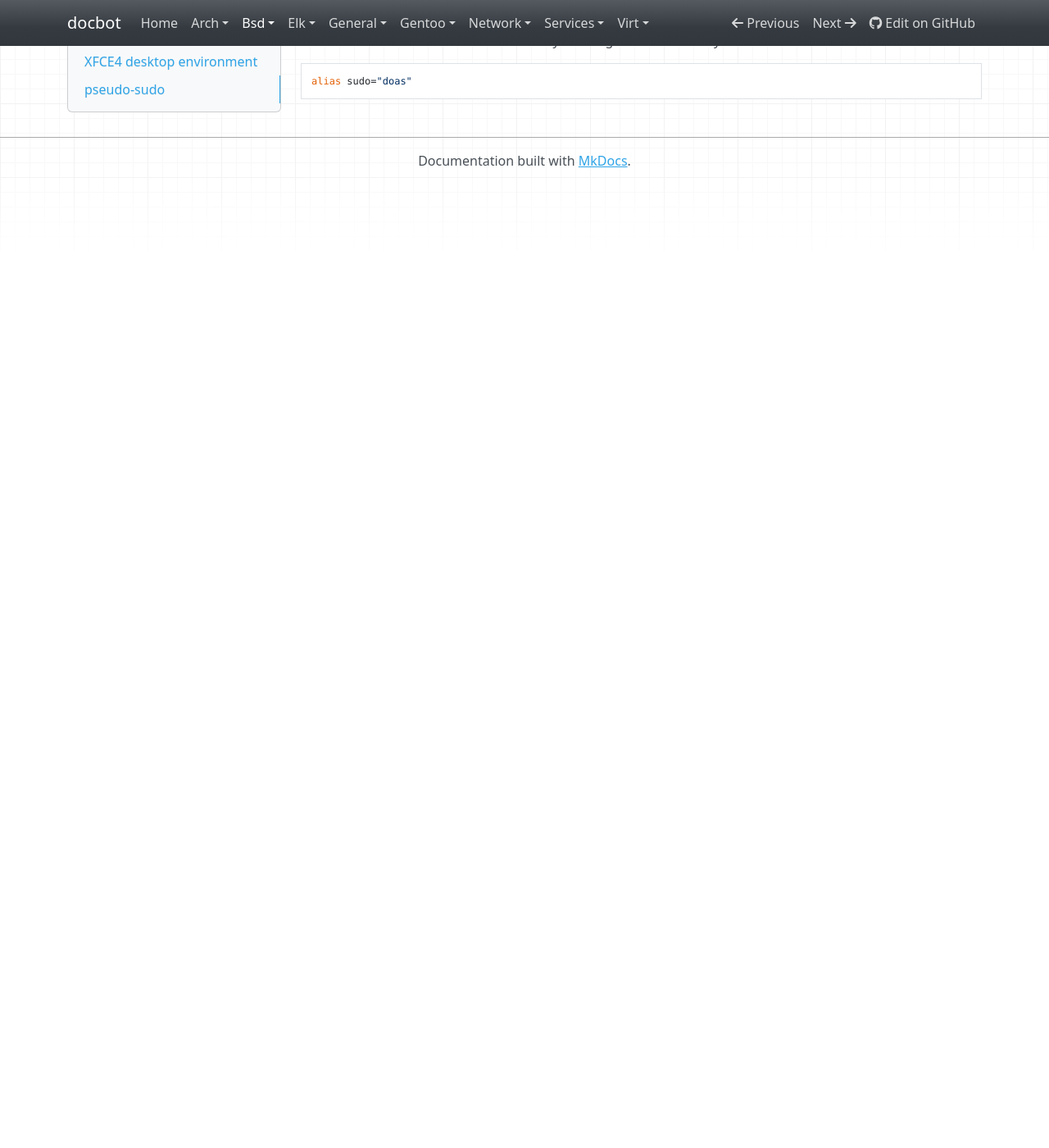
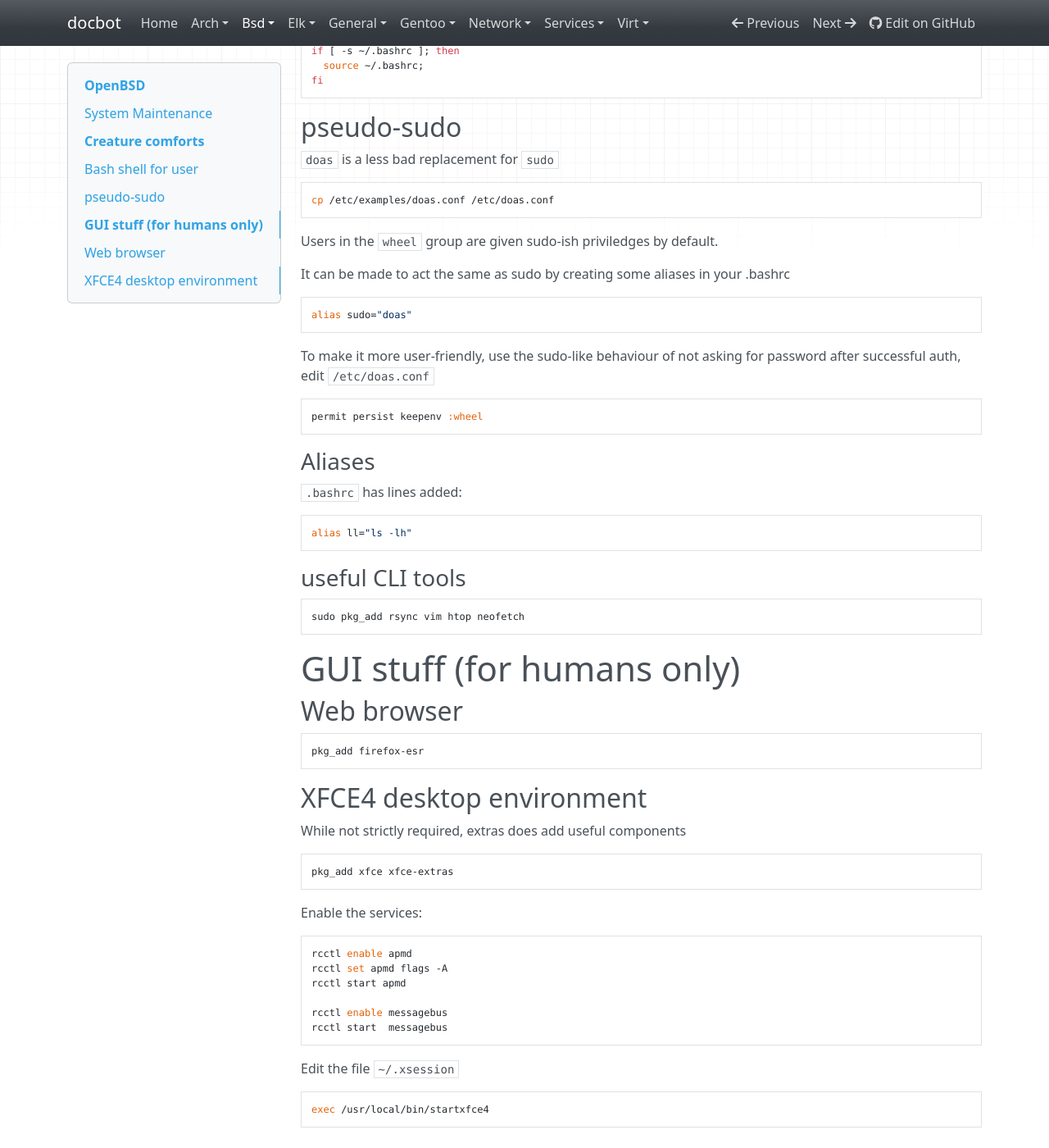
Before and after one commit to noahbailey/docbot, an MkDocs documentation site: the page built from docs/bsd/openbsd.md, in a window 1280 px wide and 1400 px high, scrolled down 1096 px. Shown: the whole window at 82% size. Built offline with MkDocs 1.6.1, drawn with Linux system fonts in a browser that asks for light colours; nearby versions of some CDN libraries; before the commit the page ends 1320 px from its top, so only the background shows below that; some of the changed text lies outside the part shown.

Commit message:
Update openbsd page

```diff
--- a/docs/bsd/openbsd.md
+++ b/docs/bsd/openbsd.md
@@ -1,6 +1,13 @@
 # OpenBSD
 
+Sources:
+
+* https://sohcahtoa.org.uk/openbsd.html
+* https://www.openbsd.org/faq/
+
 ## System Maintenance
+
+The base system is maintained seperately from the userspace.
 
 ### Updates/patches
 
@@ -19,19 +26,25 @@
 
     sudo pkg_check
 
-## Creature comforts
+# Creature comforts
 
-## Web browser
+## Bash shell for user
 
-    pkg_add firefox-esr
+    doas pkg_add bash
 
-## XFCE4 desktop environment
+change the shell for yourself
 
-    pkg_add xfce
+    chsh -s /usr/local/bin/bash
 
-Edit the file `~/.xsession`
+Create a minimal `.bashrc`
 
-    exec /usr/local/bin/startxfce4
+    export PS1="[\u@\h \W] "
+
+Create a minimal `.profile`
+
+    if [ -s ~/.bashrc ]; then
+      source ~/.bashrc;
+    fi
 
 ## pseudo-sudo
 
@@ -44,3 +57,43 @@ Users in the `wheel` group are given sudo-ish priviledges by default.
 It can be made to act the same as sudo by creating some aliases in your .bashrc
 
     alias sudo="doas"
+
+To make it more user-friendly, use the sudo-like behaviour of not asking for password after successful auth, edit `/etc/doas.conf`
+
+    permit persist keepenv :wheel
+
+### Aliases
+
+`.bashrc` has lines added:
+
+    alias ll="ls -lh"
+
+### useful CLI tools
+
+    sudo pkg_add rsync vim htop neofetch
+
+# GUI stuff (for humans only)
+
+## Web browser
+
+    pkg_add firefox-esr
+
+## XFCE4 desktop environment
+
+While not strictly required, extras does add useful components
+
+    pkg_add xfce xfce-extras
+
+Enable the services:
+
+    rcctl enable apmd
+    rcctl set apmd flags -A
+    rcctl start apmd
+
+    rcctl enable messagebus
+    rcctl start  messagebus
+
+
+Edit the file `~/.xsession`
+
+    exec /usr/local/bin/startxfce4
```
